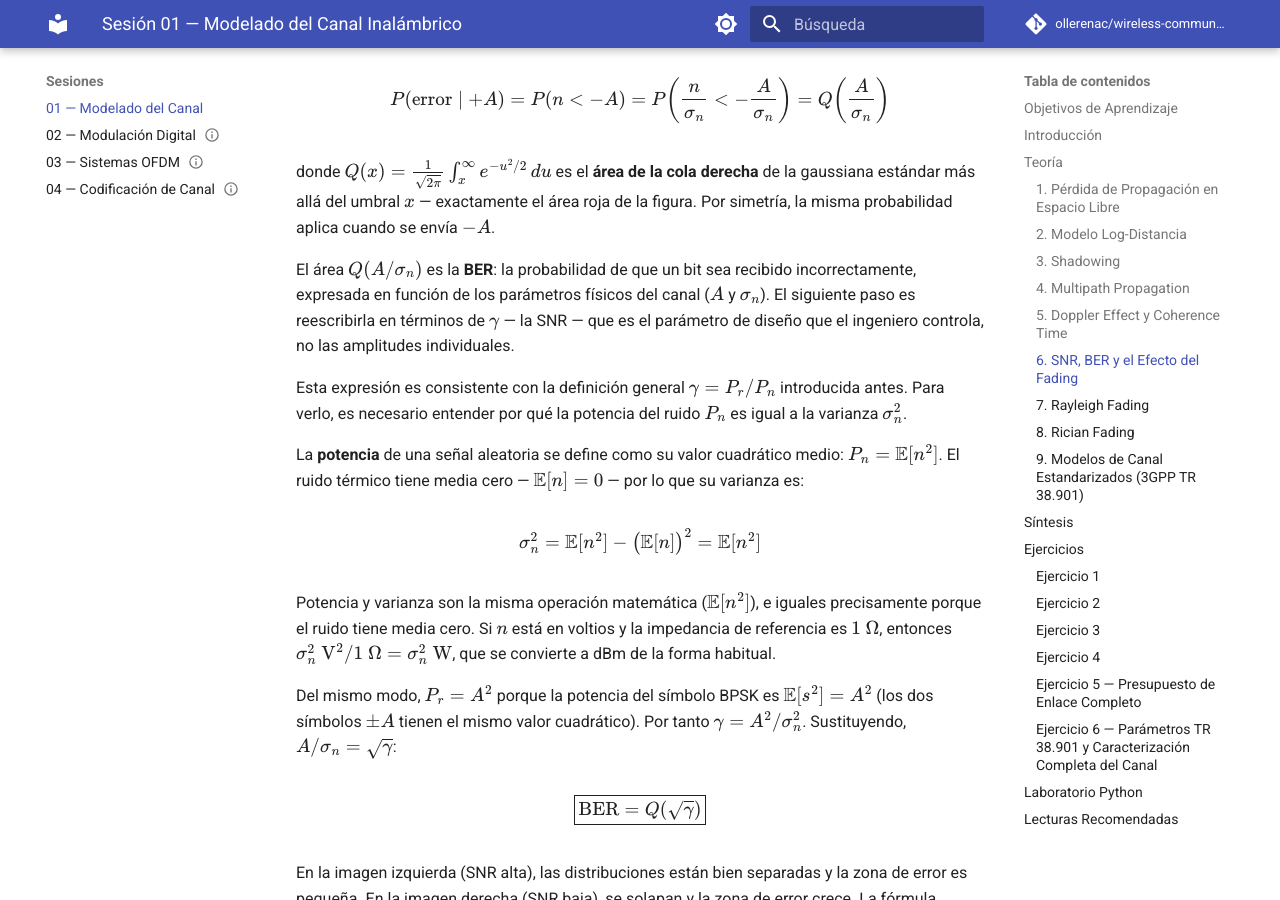
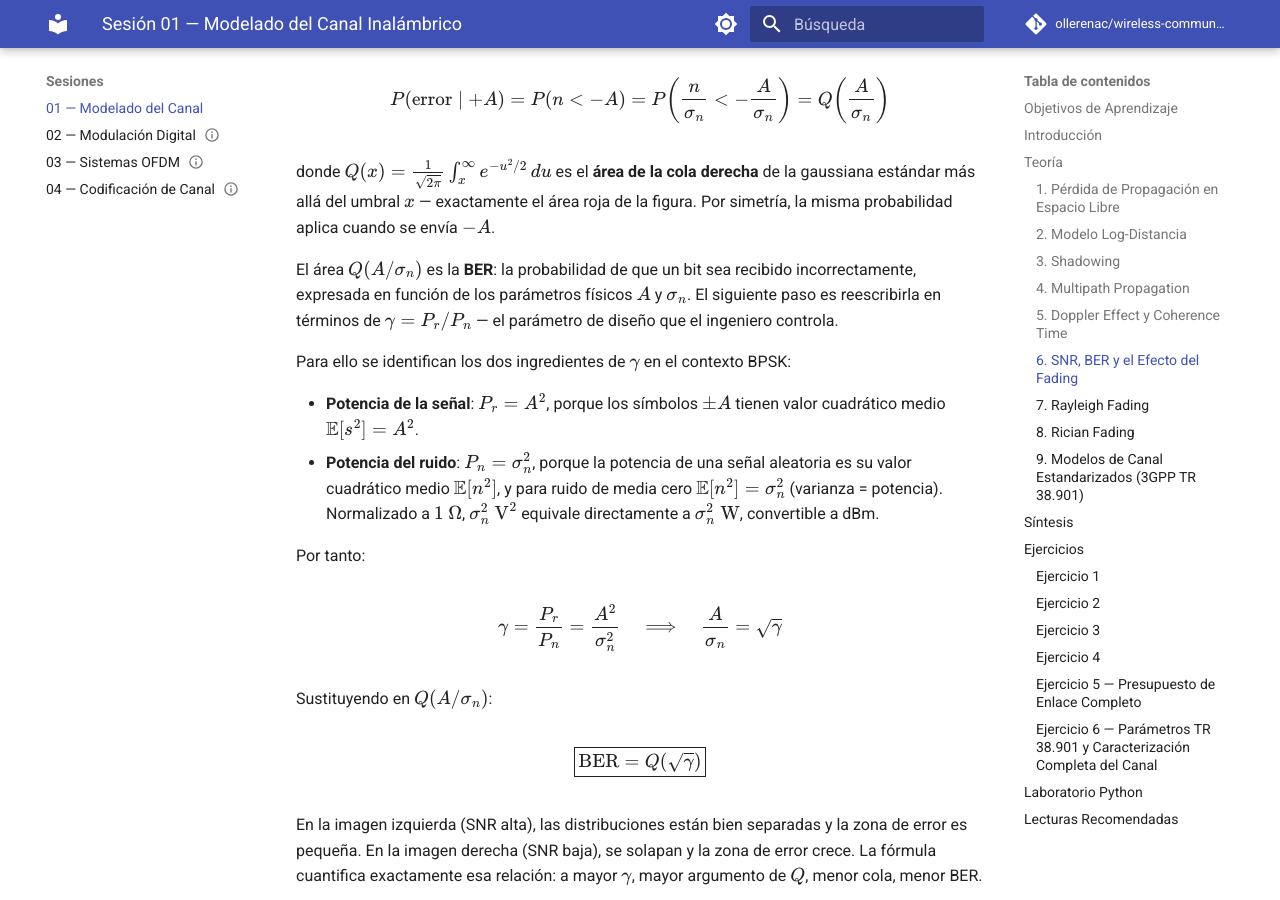
Before and after one commit to ollerenac/wireless-communication-systems, an MkDocs documentation site: the page built from docs/sessions/01-channel-modeling/index.md, in a window 1280 px wide and 900 px high, scrolled down 16689 px. Built offline with MkDocs 1.6.1 and Material for MkDocs 9.7.7, drawn with Linux system fonts in a browser that asks for light colours; comment, search, counter and statistics services are not loaded.

Commit message:
docs(session-01): rewrite BER→γ substitution as synthesis path — Pr=A², Pn=σ²→γ=A²/σ²→BER=Q(√γ)

```diff
--- a/docs/sessions/01-channel-modeling/index.md
+++ b/docs/sessions/01-channel-modeling/index.md
@@ -306,17 +306,18 @@ $$P(\text{error} \mid +A) = P(n < -A) = P\!\left(\frac{n}{\sigma_n} < -\frac{A}{
 
 donde $Q(x) = \frac{1}{\sqrt{2\pi}}\int_x^{\infty} e^{-u^2/2}\,du$ es el **área de la cola derecha** de la gaussiana estándar más allá del umbral $x$ — exactamente el área roja de la figura. Por simetría, la misma probabilidad aplica cuando se envía $-A$.
 
-El área $Q(A/\sigma_n)$ es la **BER**: la probabilidad de que un bit sea recibido incorrectamente, expresada en función de los parámetros físicos del canal ($A$ y $\sigma_n$). El siguiente paso es reescribirla en términos de $\gamma$ — la SNR — que es el parámetro de diseño que el ingeniero controla, no las amplitudes individuales.
+El área $Q(A/\sigma_n)$ es la **BER**: la probabilidad de que un bit sea recibido incorrectamente, expresada en función de los parámetros físicos $A$ y $\sigma_n$. El siguiente paso es reescribirla en términos de $\gamma = P_r/P_n$ — el parámetro de diseño que el ingeniero controla.
 
-Esta expresión es consistente con la definición general $\gamma = P_r/P_n$ introducida antes. Para verlo, es necesario entender por qué la potencia del ruido $P_n$ es igual a la varianza $\sigma_n^2$.
+Para ello se identifican los dos ingredientes de $\gamma$ en el contexto BPSK:
 
-La **potencia** de una señal aleatoria se define como su valor cuadrático medio: $P_n = \mathbb{E}[n^2]$. El ruido térmico tiene media cero — $\mathbb{E}[n] = 0$ — por lo que su varianza es:
+- **Potencia de la señal**: $P_r = A^2$, porque los símbolos $\pm A$ tienen valor cuadrático medio $\mathbb{E}[s^2] = A^2$.
+- **Potencia del ruido**: $P_n = \sigma_n^2$, porque la potencia de una señal aleatoria es su valor cuadrático medio $\mathbb{E}[n^2]$, y para ruido de media cero $\mathbb{E}[n^2] = \sigma_n^2$ (varianza = potencia). Normalizado a $1\ \Omega$, $\sigma_n^2\ \text{V}^2$ equivale directamente a $\sigma_n^2\ \text{W}$, convertible a dBm.
 
-$$\sigma_n^2 = \mathbb{E}[n^2] - \bigl(\mathbb{E}[n]\bigr)^2 = \mathbb{E}[n^2]$$
+Por tanto:
 
-Potencia y varianza son la misma operación matemática ($\mathbb{E}[n^2]$), e iguales precisamente porque el ruido tiene media cero. Si $n$ está en voltios y la impedancia de referencia es $1\ \Omega$, entonces $\sigma_n^2\ \text{V}^2 / 1\ \Omega = \sigma_n^2\ \text{W}$, que se convierte a dBm de la forma habitual.
+$$\gamma = \frac{P_r}{P_n} = \frac{A^2}{\sigma_n^2} \quad \Longrightarrow \quad \frac{A}{\sigma_n} = \sqrt{\gamma}$$
 
-Del mismo modo, $P_r = A^2$ porque la potencia del símbolo BPSK es $\mathbb{E}[s^2] = A^2$ (los dos símbolos $\pm A$ tienen el mismo valor cuadrático). Por tanto $\gamma = A^2/\sigma_n^2$. Sustituyendo, $A/\sigma_n = \sqrt{\gamma}$:
+Sustituyendo en $Q(A/\sigma_n)$:
 
 $$\boxed{\text{BER} = Q\!\left(\sqrt{\gamma}\right)}$$
 
```
